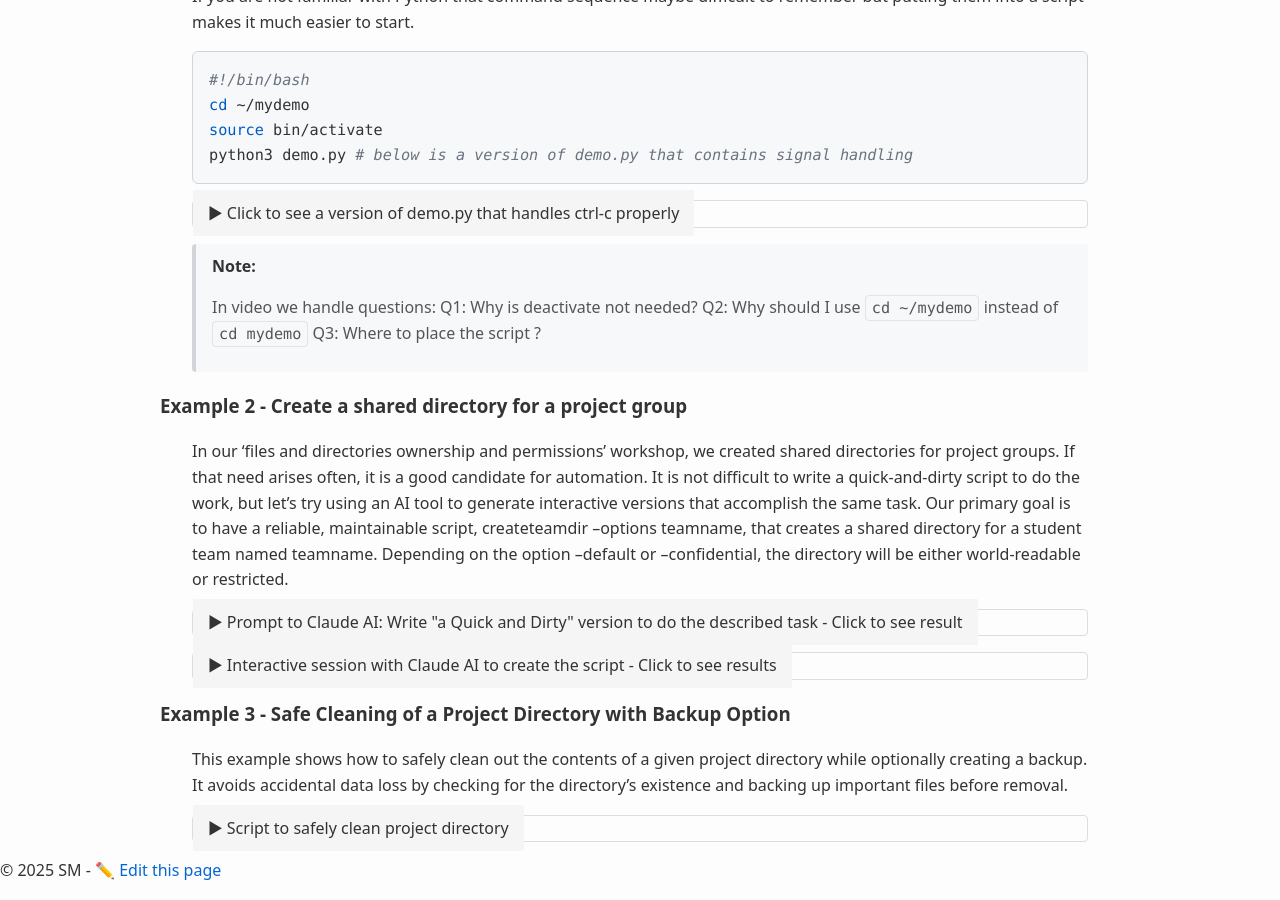
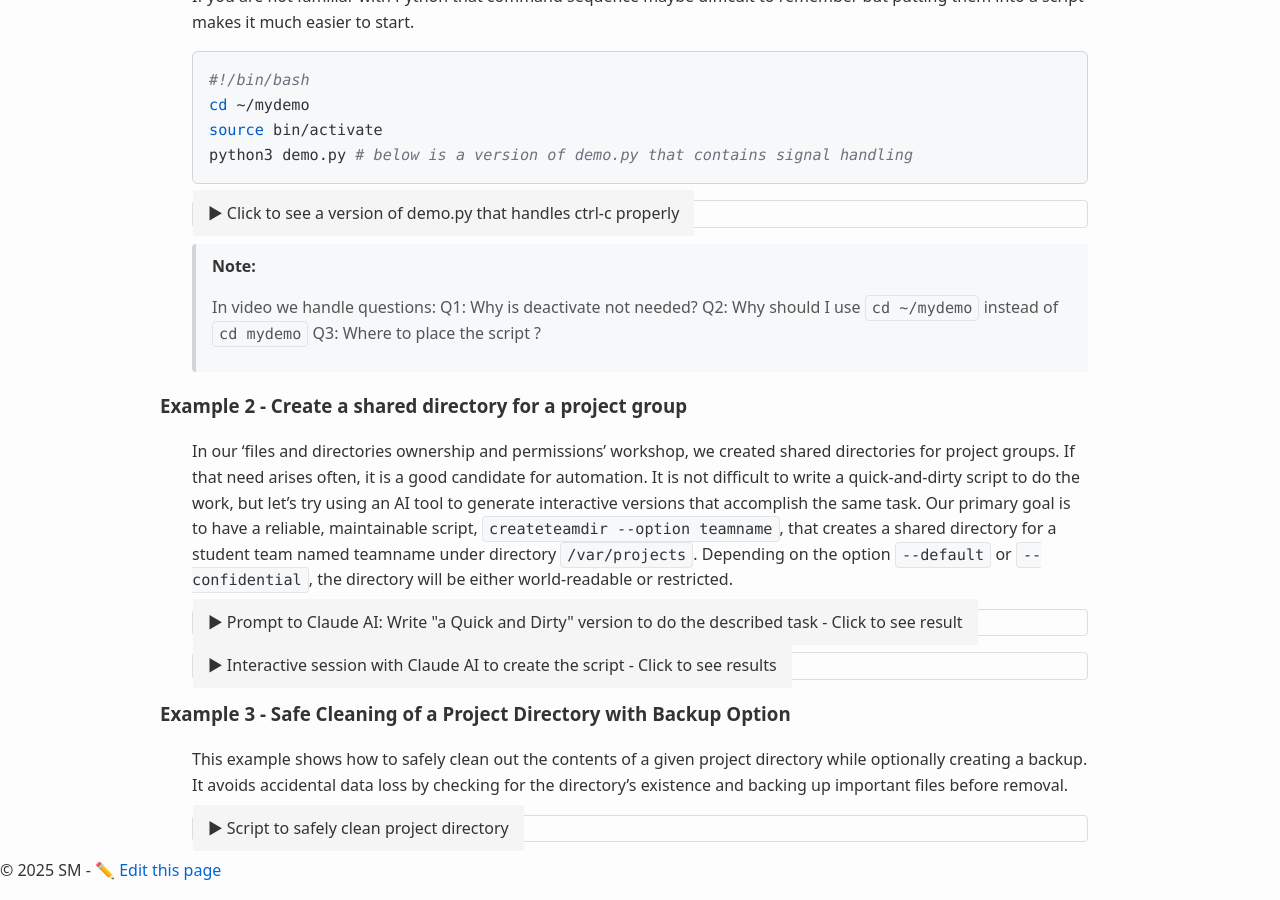
Before and after one commit to averkoc/lx, a Jekyll site: the page built from docs/ws9.md, in a window 1280 px wide and 900 px high, scrolled down 650 px. Built offline with Jekyll 4.4.1, drawn with Linux system fonts in a browser that asks for light colours; our own code applies the rules of GitHub Pages for plain Markdown files.

Commit message:
Update ws9.md

```diff
--- a/docs/ws9.md
+++ b/docs/ws9.md
@@ -64,7 +64,7 @@ publish_temperature()
 > In video we handle questions: Q1: Why is deactivate not needed? Q2: Why should I use `cd ~/mydemo` instead of `cd mydemo` Q3: Where to place the script ?
 
 ### Example 2 - Create a shared directory for a project group
-In our 'files and directories ownership and permissions' workshop, we created shared directories for project groups. If that need arises often, it is a good candidate for automation. It is not difficult to write a quick-and-dirty script to do the work, but let's try using an AI tool to generate interactive versions that accomplish the same task. Our primary goal is to have a reliable, maintainable script, createteamdir --options teamname, that creates a shared directory for a student team named teamname. Depending on the option --default or --confidential, the directory will be either world-readable or restricted.
+In our 'files and directories ownership and permissions' workshop, we created shared directories for project groups. If that need arises often, it is a good candidate for automation. It is not difficult to write a quick-and-dirty script to do the work, but let's try using an AI tool to generate interactive versions that accomplish the same task. Our primary goal is to have a reliable, maintainable script, `createteamdir --option teamname`, that creates a shared directory for a student team named teamname under directory `/var/projects`. Depending on the option `--default` or `--confidential`, the directory will be either world-readable or restricted.
 
 <div class="accordion">
   <input type="checkbox" id="accordion2" class="accordion-toggle">
```
